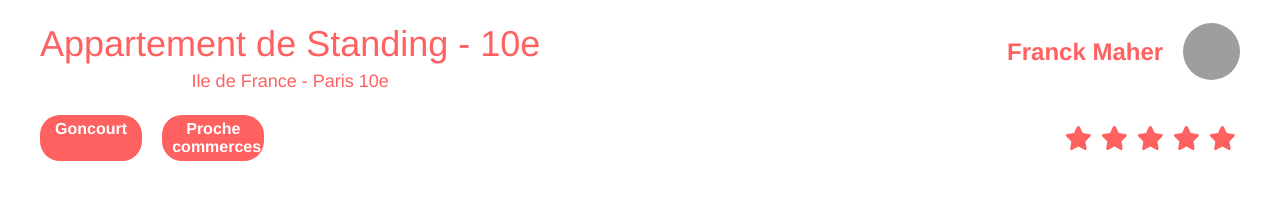
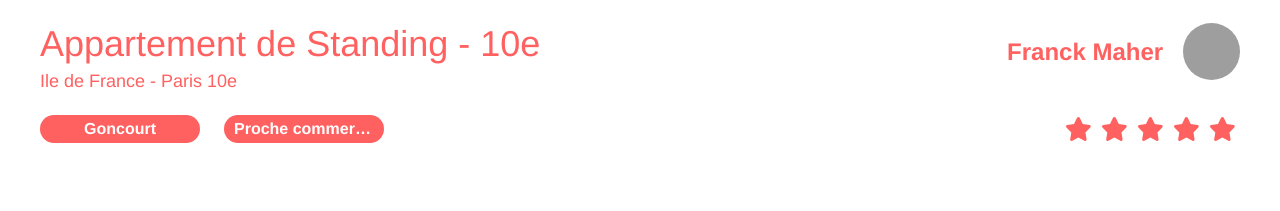
Before and after one commit to Foxy-WhiteTrack/P11_OC_Kasa, a React (Create React App) app: page /housing/0979876d in a window 1280 px wide. Shown: the part 543-754 px from the top of the page. Built offline with nearby package versions, Linux system fonts and the light colour scheme; grey boxes are pictures that could not be loaded.

Commit message:
BugFix CSS sur les tag et la page d'erreur

```diff
--- a/src/components/Collapse/Collapse.jsx
+++ b/src/components/Collapse/Collapse.jsx
@@ -5,7 +5,7 @@ import { ChevronDown } from "../Icons/ChevronDown";
 
 
 export default function Collapse({ items, customClass }) {
-  const [isOpen, setIsOpen] = useState([]);
+  const [isOpen, setIsOpen] = useState([false]);
 
   const toggleCollapse = (index) => {
     setIsOpen((prevOpenState) => {
--- a/src/components/Tag/Tag.css
+++ b/src/components/Tag/Tag.css
@@ -3,7 +3,12 @@
     font-weight: bold;
     background-color: #FF6060;
     border-radius: 20px;
-    width: calc(115 / 1440 * 100vw);
+    width: calc(315 / 1440 * 100vw);
     padding: 5px 10px 5px 10px;
     text-align: center;
+    margin-right: 4px;
+    max-width: 160px;
+    white-space: nowrap;
+    overflow: hidden;
+    text-overflow: ellipsis;
 }
--- a/src/pages/Error404/Error404.css
+++ b/src/pages/Error404/Error404.css
@@ -1,4 +1,4 @@
-h1 {
+.error-content h1 {
     font-weight: 700;
     font-size: 288px;
     text-align: center;
@@ -6,7 +6,7 @@ h1 {
     margin: 0 auto;
 }
 
-p {
+.error-content p {
     font-weight: 500;
     font-size: 36px;
     color: #FF6060;
```
